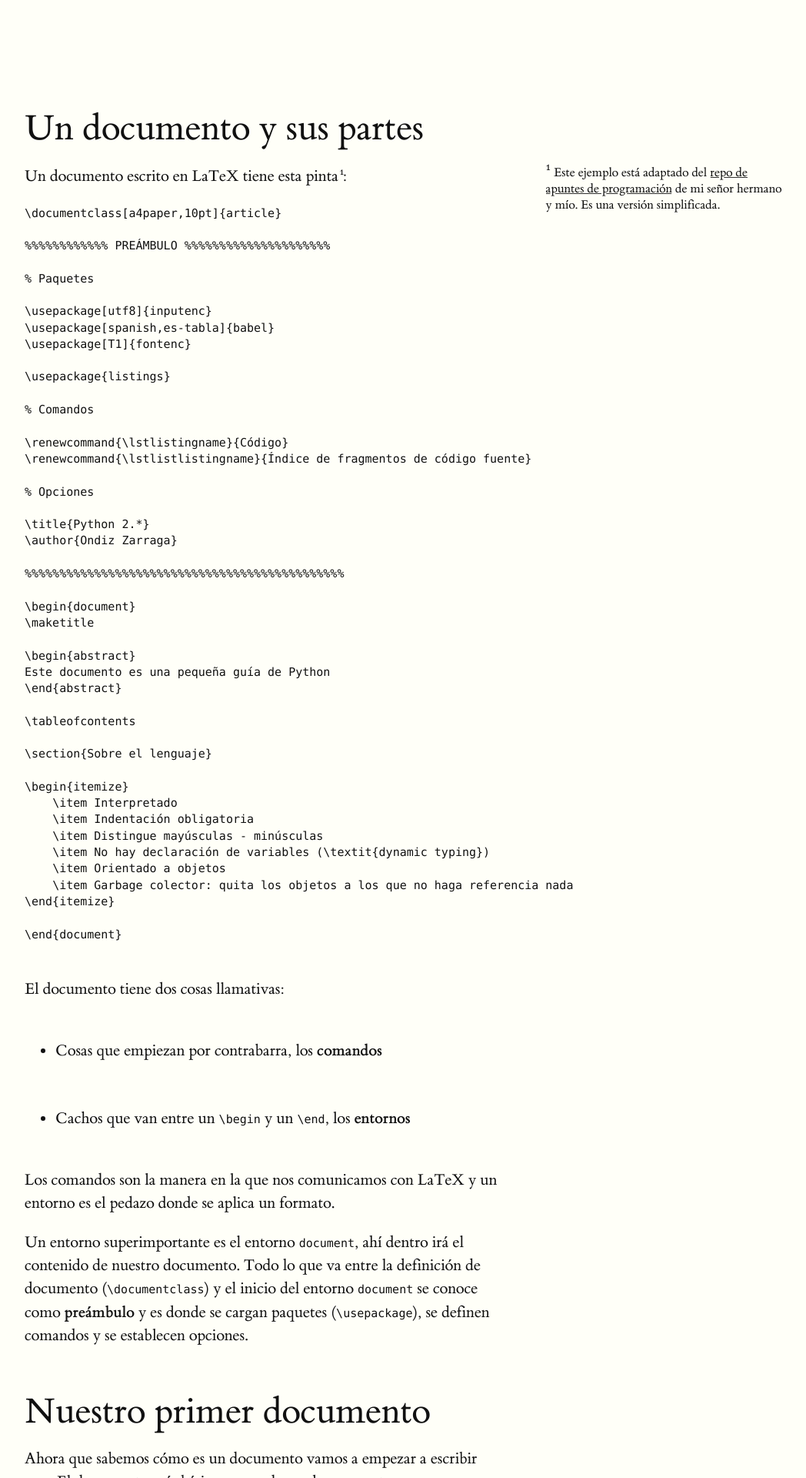
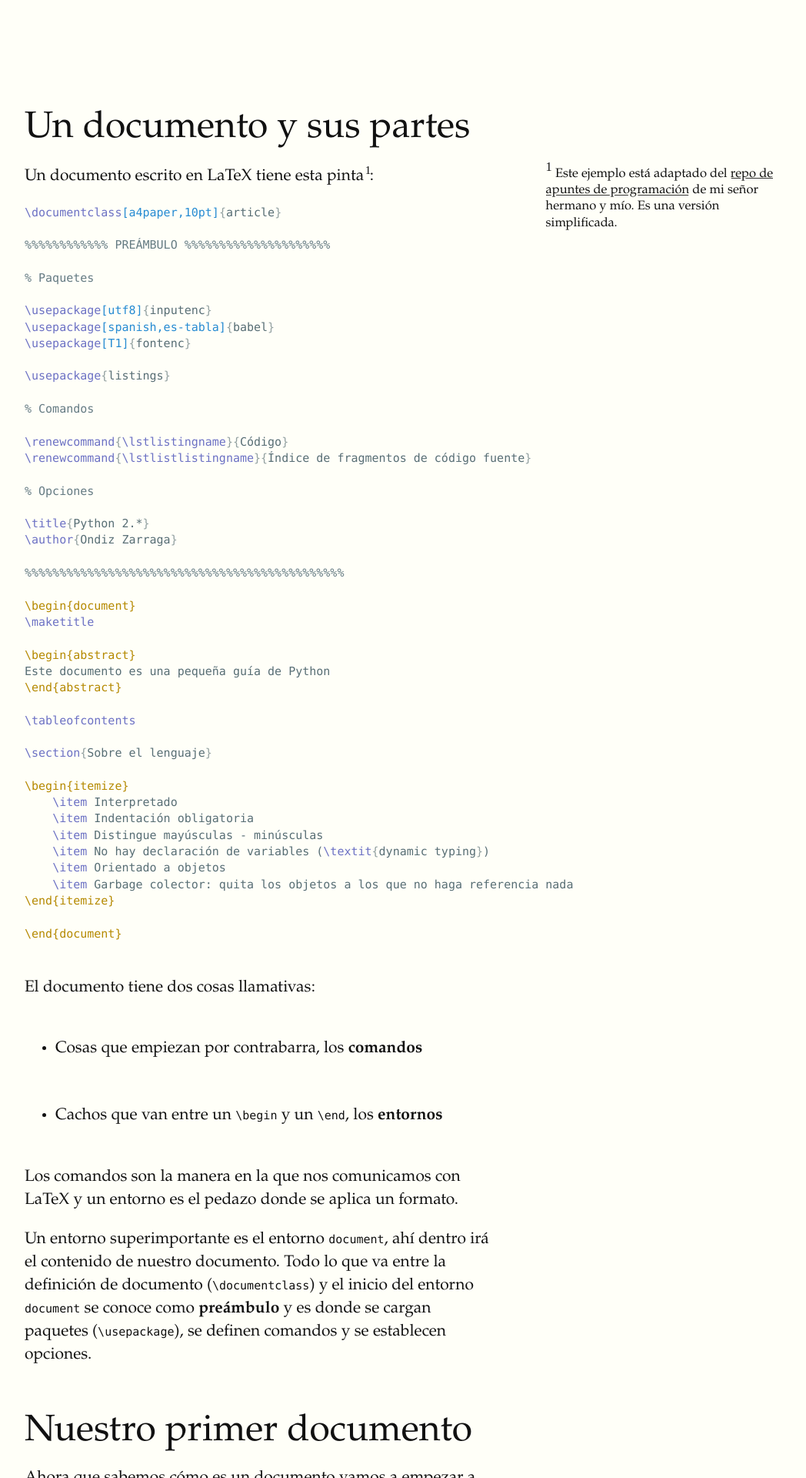
Before and after one commit to Ondiz/cursoLatex, a Jekyll site: the page built from Contenido/03.DocumentoBasico.html, in a window 1280 px wide. Shown: the top 1920 px of the page at 77% size, without its empty margins (128-1176 px from the left). Built offline with Jekyll 4.4.1, drawn with Linux system fonts in a browser that asks for light colours; some web fonts are replaced.

Commit message:
Resaltado de sintaxis

```diff
--- a/_layouts/default.html
+++ b/_layouts/default.html
@@ -3,7 +3,8 @@
 	<head>
 	  <title>{{page.title}}</title>
 	  <!-- link to stylesheet -->
-	  <link rel="stylesheet" href="{{ site.github.url }}/tufte.css"/>
+	  <link rel="stylesheet" href="{{ site.github.url }}/css/tufte.css"/>
+	  <link rel="stylesheet" href="{{ site.github.url }}/css/rouge.css"/>
 	  <!--UTF8 encoding -->
 	  <meta charset="UTF-8">
 	</head>
--- /dev/null
+++ b/css/rouge.css
@@ -0,0 +1,77 @@
+.highlight table td { padding: 5px; }
+.highlight table pre { margin: 0; }
+.highlight, .highlight .w {
+  color: #586e75;
+}
+.highlight .err {
+  color: #002b36;
+  background-color: #dc322f;
+}
+.highlight .c, .highlight .cd, .highlight .cm, .highlight .c1, .highlight .cs {
+  color: #657b83;
+}
+.highlight .cp {
+  color: #b58900;
+}
+.highlight .nt {
+  color: #b58900;
+}
+.highlight .o, .highlight .ow {
+  color: #93a1a1;
+}
+.highlight .p, .highlight .pi {
+  color: #93a1a1;
+}
+.highlight .gi {
+  color: #859900;
+}
+.highlight .gd {
+  color: #dc322f;
+}
+.highlight .gh {
+  color: #268bd2;
+  background-color: #002b36;
+  font-weight: bold;
+}
+.highlight .k, .highlight .kn, .highlight .kp, .highlight .kr, .highlight .kv {
+  color: #6c71c4;
+}
+.highlight .kc {
+  color: #cb4b16;
+}
+.highlight .kt {
+  color: #cb4b16;
+}
+.highlight .kd {
+  color: #cb4b16;
+}
+.highlight .s, .highlight .sb, .highlight .sc, .highlight .sd, .highlight .s2, .highlight .sh, .highlight .sx, .highlight .s1 {
+  color: #859900;
+}
+.highlight .sr {
+  color: #2aa198;
+}
+.highlight .si {
+  color: #d33682;
+}
+.highlight .se {
+  color: #d33682;
+}
+.highlight .nn {
+  color: #b58900;
+}
+.highlight .nc {
+  color: #b58900;
+}
+.highlight .no {
+  color: #b58900;
+}
+.highlight .na {
+  color: #268bd2;
+}
+.highlight .m, .highlight .mf, .highlight .mh, .highlight .mi, .highlight .il, .highlight .mo, .highlight .mb, .highlight .mx {
+  color: #859900;
+}
+.highlight .ss {
+  color: #859900;
+}
```
Also changed, not shown: css/tufte.css (renamed from tufte.css).
